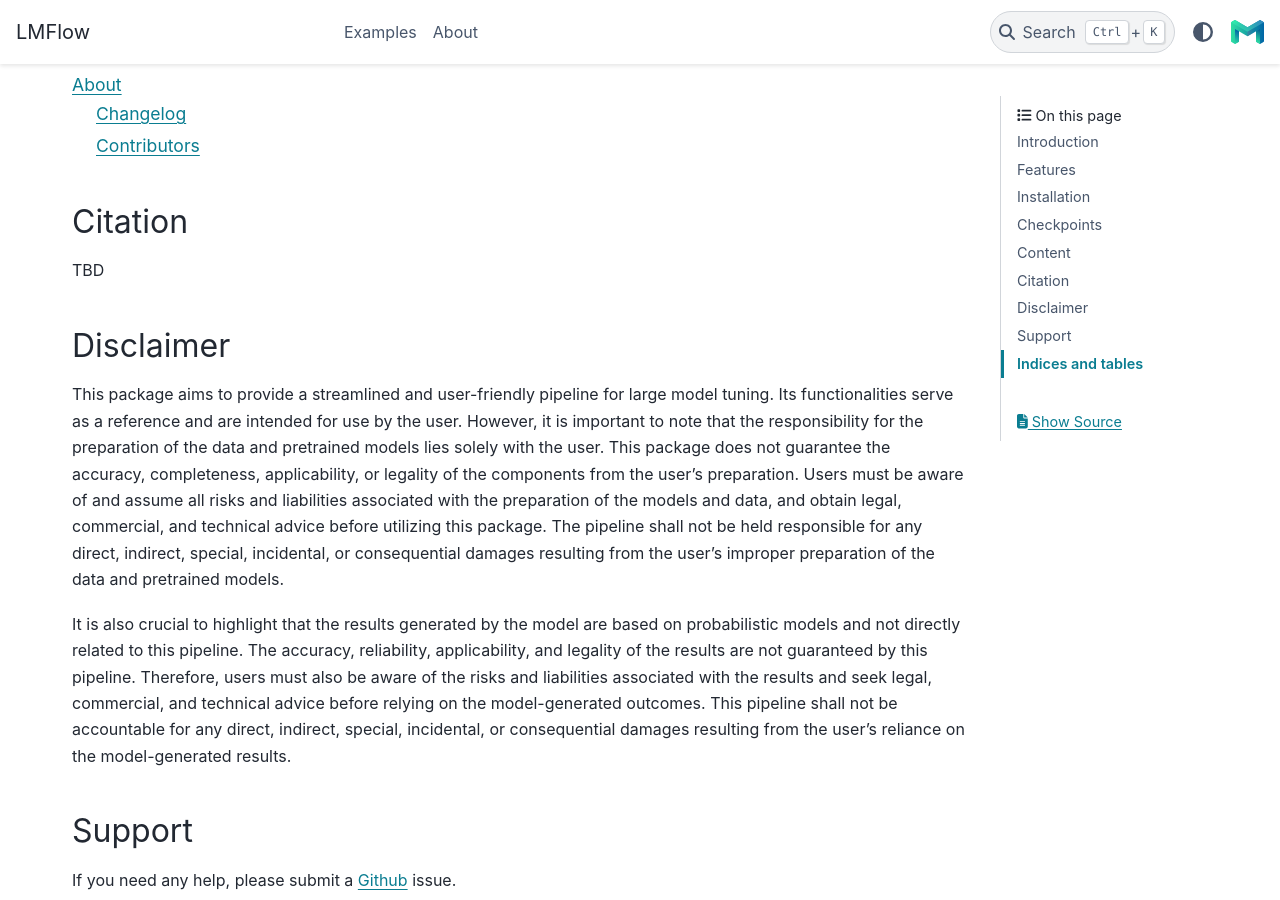
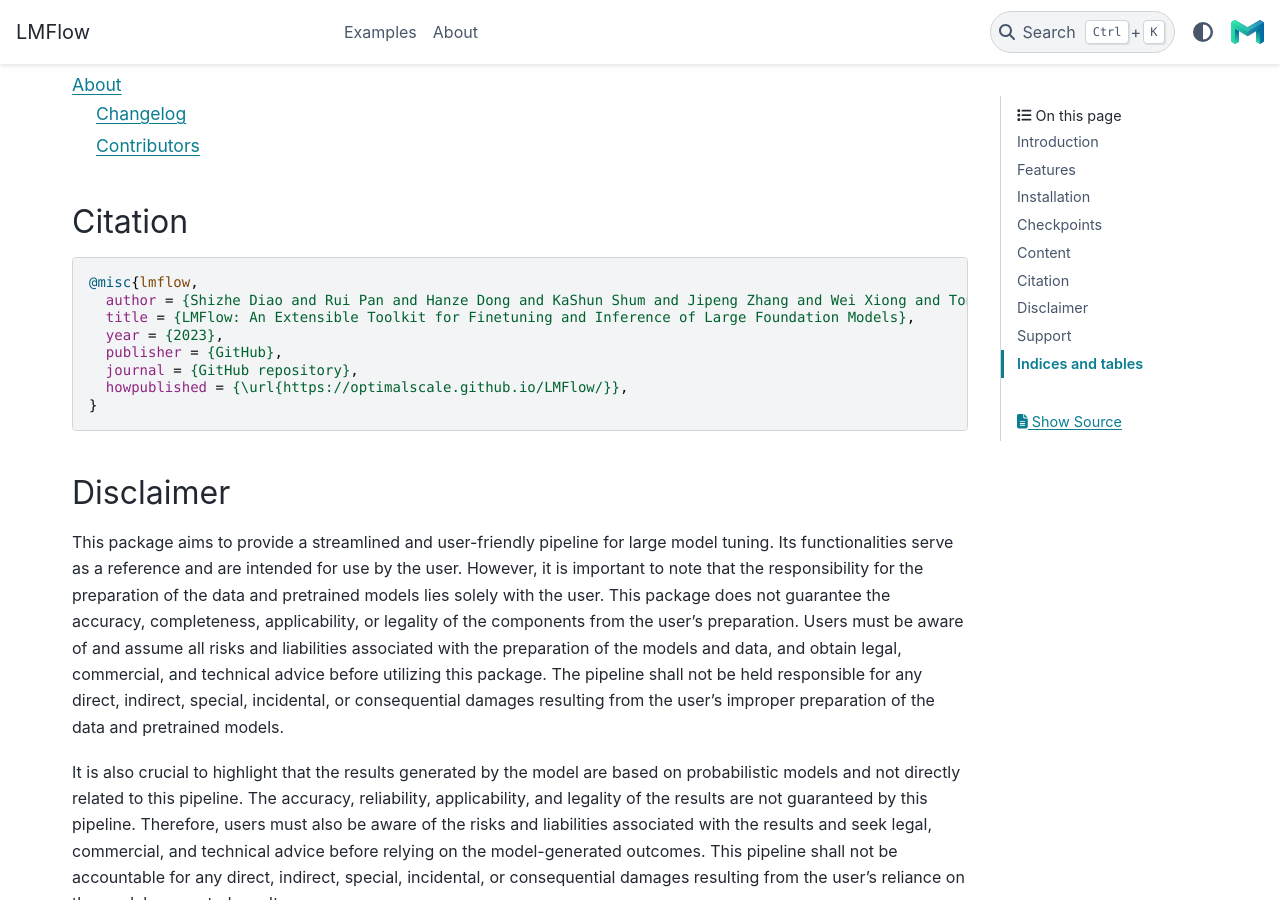
Before and after one commit to OptimalScale/LMFlow, a Sphinx documentation site: the page built from docs/source/index.md, in a window 1280 px wide and 900 px high, scrolled down 6422 px. Built offline with Sphinx 7.4.7 and the PyData theme 0.15.4, drawn with Linux system fonts in a browser that asks for light colours; pages that are not in the unit, such as notebooks, are missing from menus.

Commit message:
Update index.md

````diff
--- a/docs/source/index.md
+++ b/docs/source/index.md
@@ -155,8 +155,16 @@
 
 ## Citation
 
-TBD
-
+```bibtex
+@misc{lmflow,
+  author = {Shizhe Diao and Rui Pan and Hanze Dong and KaShun Shum and Jipeng Zhang and Wei Xiong and Tong Zhang},
+  title = {LMFlow: An Extensible Toolkit for Finetuning and Inference of Large Foundation Models},
+  year = {2023},
+  publisher = {GitHub},
+  journal = {GitHub repository},
+  howpublished = {\url{https://optimalscale.github.io/LMFlow/}},
+}
+```
 
 
 
````
